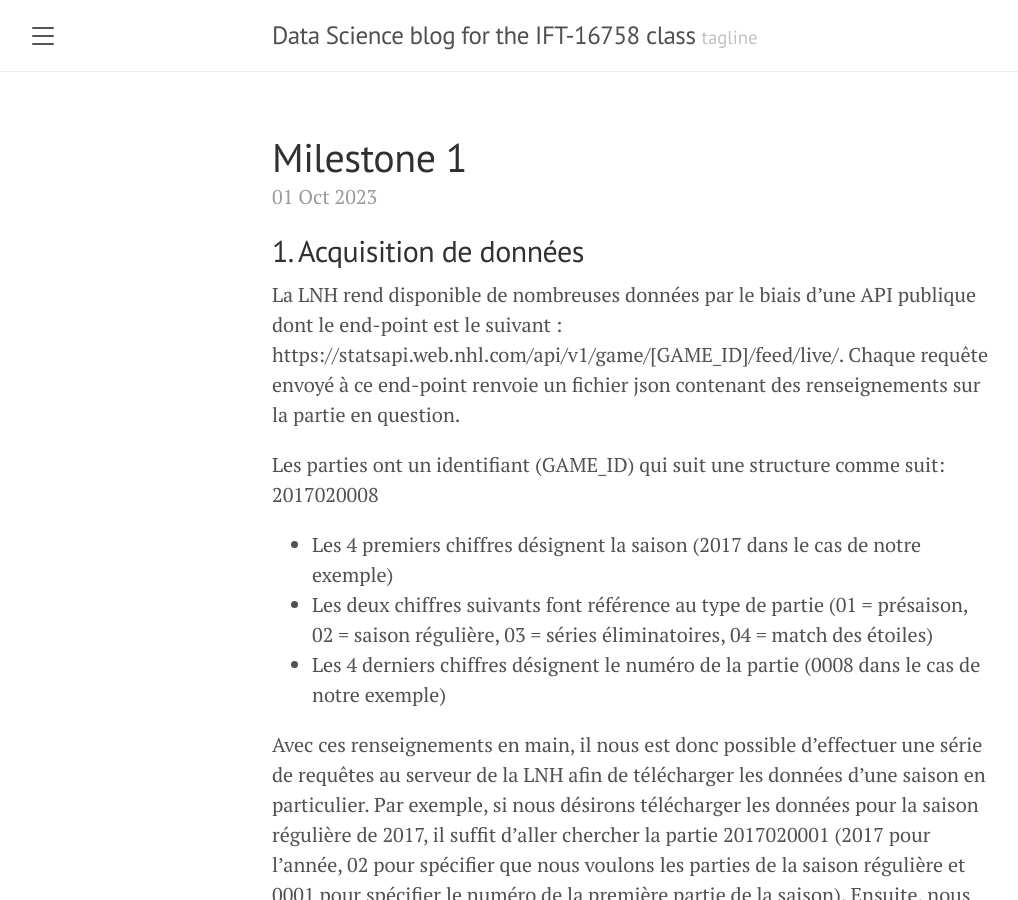
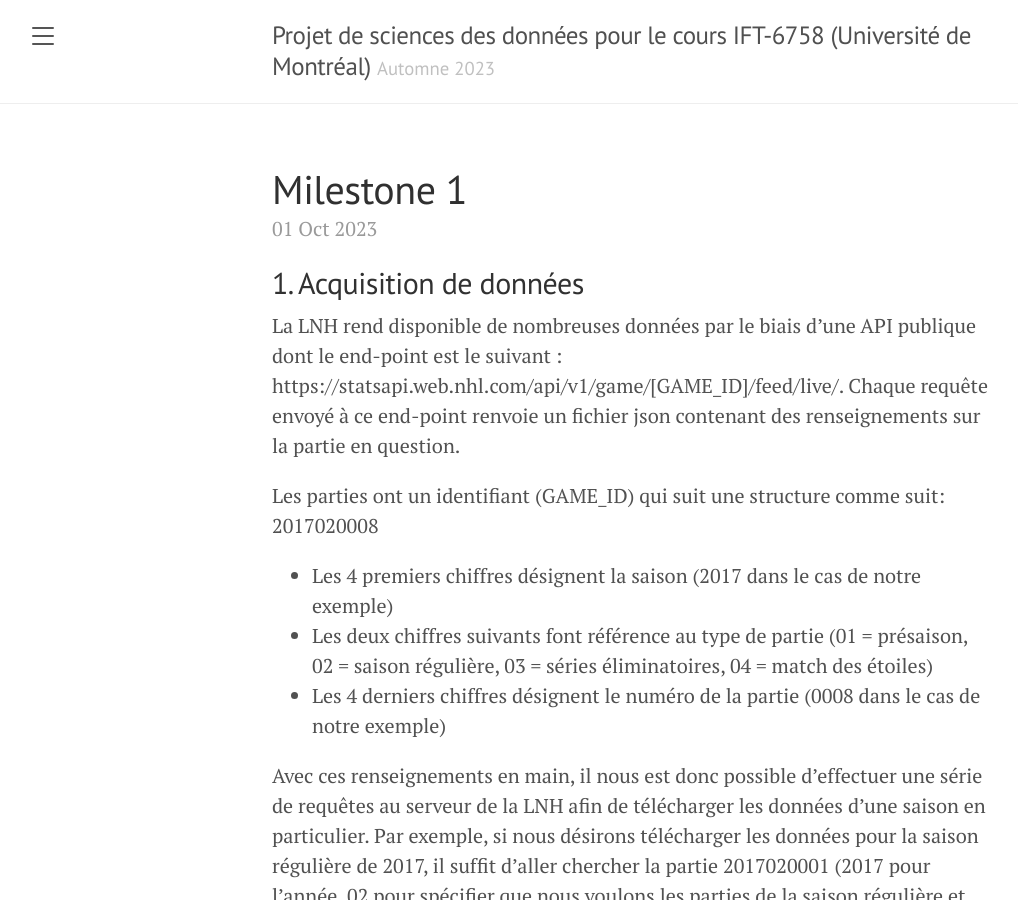
Before and after one commit to udem-ift6758/blogpost-template, a Jekyll site: the page built from index.html, in a window 1280 px wide and 900 px high. Shown: the whole window, without its empty margins (8-1026 px from the left). Built offline with Jekyll 4.4.1, drawn with Linux system fonts in a browser that asks for light colours; the list of posts is cut into pages by our own code.

Commit message:
Update _config.yml

```diff
--- a/_config.yml
+++ b/_config.yml
@@ -1,6 +1,6 @@
 # Setup
-title:               'Data Science blog for the IFT-16758 class'
-tagline:             'tagline'
+title:               'Projet de sciences des données pour le cours IFT-6758 (Université de Montréal)'
+tagline:             'Automne 2023'
 description:         'Blog description'
 url:                 https://julien-hebert-doutreloux.github.io/Project-Blog-IFT6758-A23/
 baseurl:             ''
```
